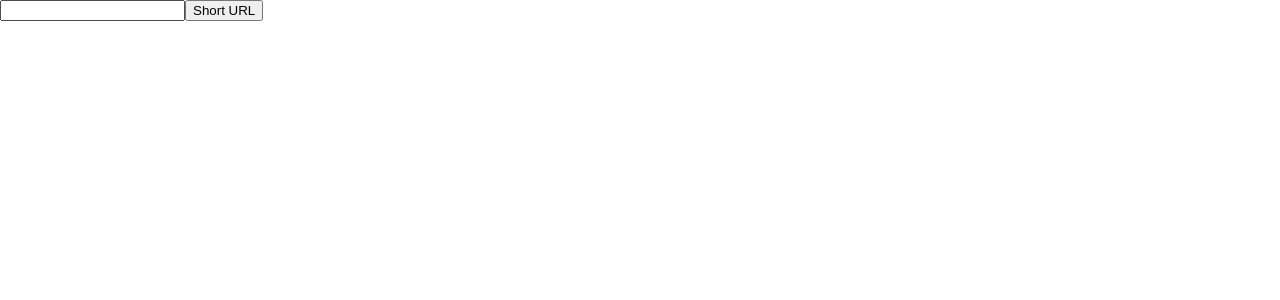
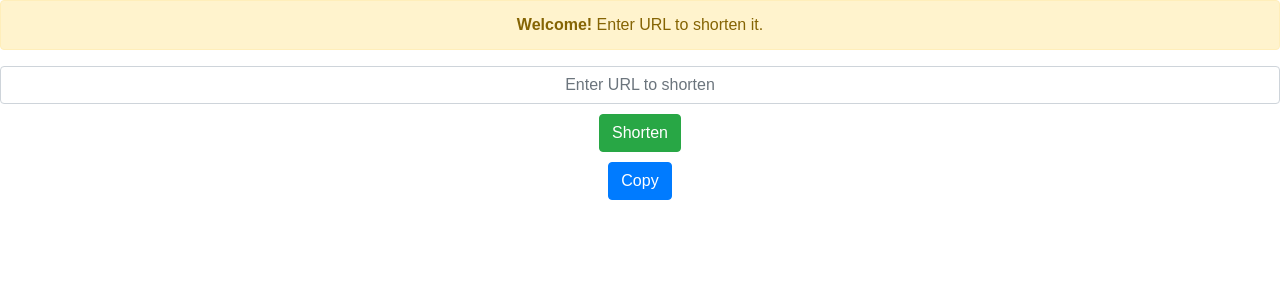
Before and after one commit to SaitTalhaNisanci/URL_Shortener, a React (Create React App) app in the folder frontend/my-app/: page / in a window 1280 px wide. Shown: the top 300 px of the page. Built offline with nearby package versions, Linux system fonts and the light colour scheme.

Commit message:
add bootstrap buttons and some css

```diff
--- a/frontend/my-app/package.json
+++ b/frontend/my-app/package.json
@@ -6,6 +6,7 @@
     "axios": "^0.18.0",
     "react": "^16.5.2",
     "react-bootstrap": "^0.32.4",
+    "react-copy-to-clipboard": "^5.0.1",
     "react-dom": "^16.5.2",
     "react-router-dom": "^4.3.1",
     "react-scripts": "1.1.5"
--- a/frontend/my-app/public/index.html
+++ b/frontend/my-app/public/index.html
@@ -1,6 +1,9 @@
 <!DOCTYPE html>
 <html lang="en">
   <head>
+      <!-- Latest compiled and minified CSS -->
+      <link rel="stylesheet" href="https://maxcdn.bootstrapcdn.com/bootstrap/latest/css/bootstrap.min.css">
+
     <meta charset="utf-8">
     <meta name="viewport" content="width=device-width, initial-scale=1, shrink-to-fit=no">
     <meta name="theme-color" content="#000000">
--- a/frontend/my-app/src/component/App.js
+++ b/frontend/my-app/src/component/App.js
@@ -1,6 +1,11 @@
 import React, { Component } from 'react';
 import './App.css';
+import './styles.css';
 import axios from 'axios';
+import {Button, Alert, FormControl} from 'react-bootstrap';
+import {CopyToClipboard} from 'react-copy-to-clipboard';
+
+
 
 class App extends Component {
 
@@ -43,9 +48,26 @@ class App extends Component {
     render(){
         return (
             <div>
-                <input type="text" onChange={this.updateInput}></input>
-                <input type="submit" value="Short URL" onClick={this.handleSubmit} ></input>
-                {this.state.short_url}
+                <Alert bsStyle="warning" className="text-center">
+                    <strong>Welcome!</strong> Enter URL to shorten it.
+                </Alert>
+                <FormControl
+                    className="text-center"
+                    type="text"
+                    placeholder="Enter URL to shorten"
+                    onChange={this.updateInput}
+                />
+                <div class="wrapper">
+                    <Button class= "button" bsStyle="success" onClick={this.handleSubmit}>Shorten</Button>
+                </div>
+
+                <CopyToClipboard text={this.state.short_url}>
+                    <div class="wrapper">
+                        <Button class="button" bsStyle="primary" >Copy</Button>
+                        <p className="text-center">{this.state.short_url}</p>
+                    </div>
+
+                </CopyToClipboard>
             </div>
         );
     }
--- /dev/null
+++ b/frontend/my-app/src/component/styles.css
@@ -0,0 +1,9 @@
+.wrapper {
+    text-align: center;
+    margin-top: 10px;
+}
+
+.button {
+    margin-top: auto;
+    margin-bottom: auto;
+}
--- a/frontend/my-app/src/router/router.js
+++ b/frontend/my-app/src/router/router.js
@@ -1,5 +1,5 @@
 import React from "react";
-import { BrowserRouter, Route, Link } from "react-router-dom";
+import { BrowserRouter, Route } from "react-router-dom";
 import App from "../component/App";
 import Original from "../component/original";
 const Router = () => (
```
Also changed, not shown: 1 other file (tests, documents, lock files or other folders).
